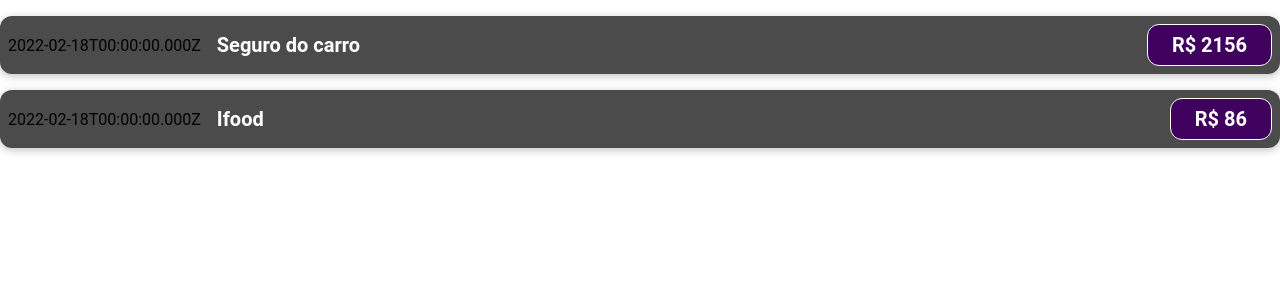
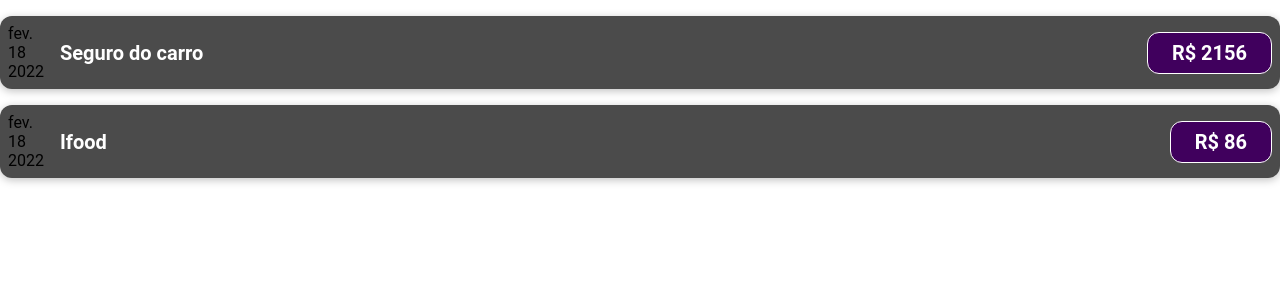
Before and after one commit to murilo-conde/react-learning, a React (Create React App) app in the folder 01/: page / in a window 1280 px wide. Shown: the top 300 px of the page. Built offline with nearby package versions, Linux system fonts and the light colour scheme.

Commit message:
created expense item date component

```diff
--- a/01/src/components/ExpenseItem.js
+++ b/01/src/components/ExpenseItem.js
@@ -1,12 +1,12 @@
 import "./ExpenseItem.css";
+import ExpenseItemDate from "./ExpenseItemDate";
 
 function ExpenseItem(props) {
   const { date, name, value } = props;
-  // const formattedDate = date.format()
 
   return (
     <div className="expense-item">
-      <div>{date.toISOString()}</div>
+      <ExpenseItemDate date={date} />
       <div className="expense-item__description">
         <h2>{name}</h2>
         <div className="expense-item__price">R$ {value}</div>
--- /dev/null
+++ b/01/src/components/ExpenseItemDate.js
@@ -0,0 +1,16 @@
+function ExpenseItemDate(props) {
+  const { date } = props;
+  const day = date.toLocaleString("pt-BR", { day: "2-digit" });
+  const month = date.toLocaleString("pt-BR", { month: "short" });
+  const year = date.getFullYear();
+
+  return (
+    <div>
+      <div>{month}</div>
+      <div>{day}</div>
+      <div>{year}</div>
+    </div>
+  );
+}
+
+export default ExpenseItemDate;
```
